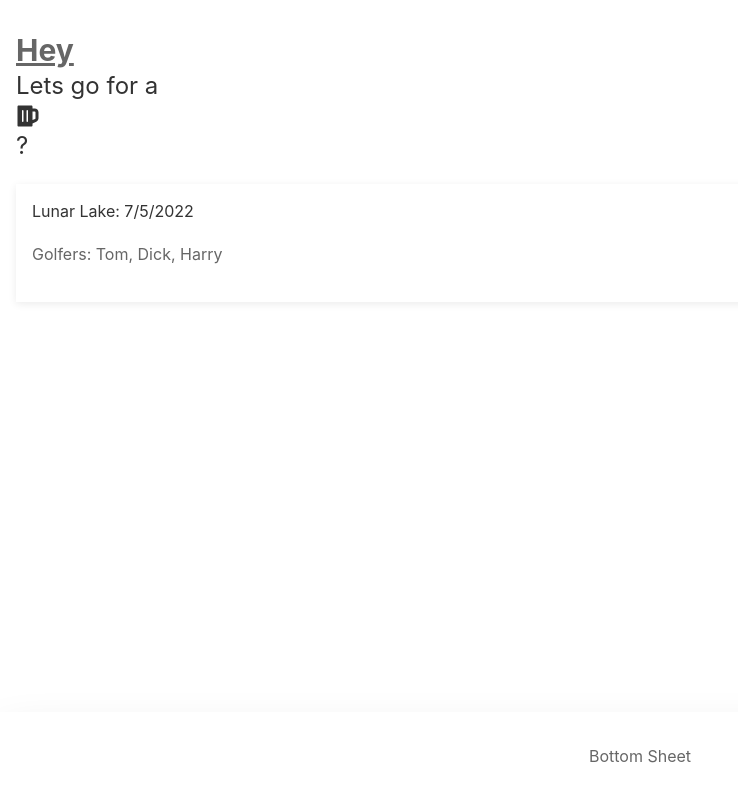
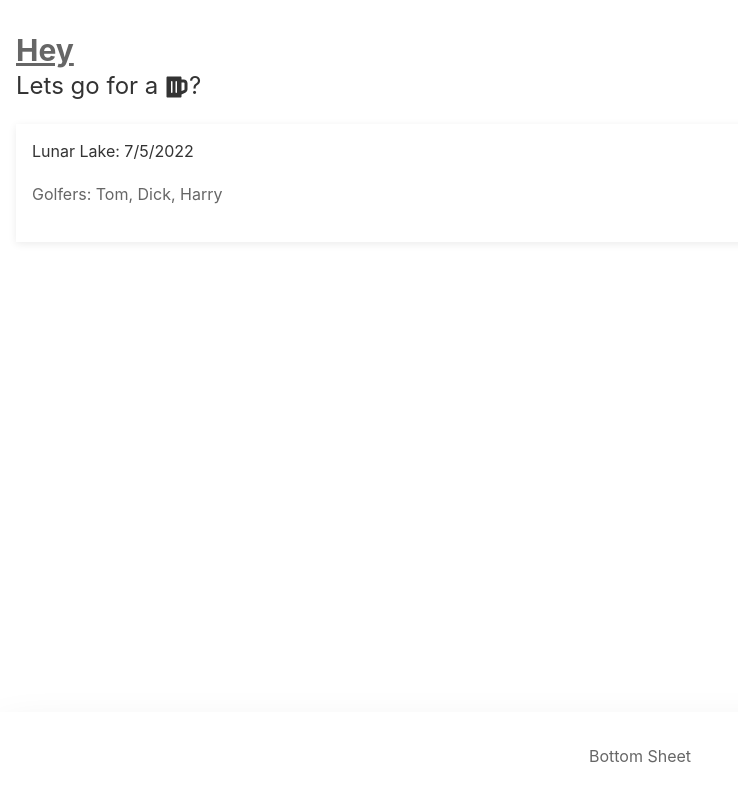
Before and after one commit to scoottrick/round-of-golf-app, a React (Create React App) app: page / in a window 1280 px wide. Shown: the whole page, without its empty margins (0-738 px from the left). Built offline with nearby package versions, Linux system fonts and the light colour scheme.

Commit message:
Uses some simple tailwind classes

```diff
--- a/src/pages/home-page/HomePage.tsx
+++ b/src/pages/home-page/HomePage.tsx
@@ -24,7 +24,7 @@ const HomePage = () => {
           <div className="text-3xl font-bold underline">Hey</div>
           <div className="uk-card">
             <h1 className="uk-text-lead">
-              Lets go for a <FaBeer />?
+              Lets go for a <FaBeer className="inline-block" />?
             </h1>
           </div>
           <ul>
```
